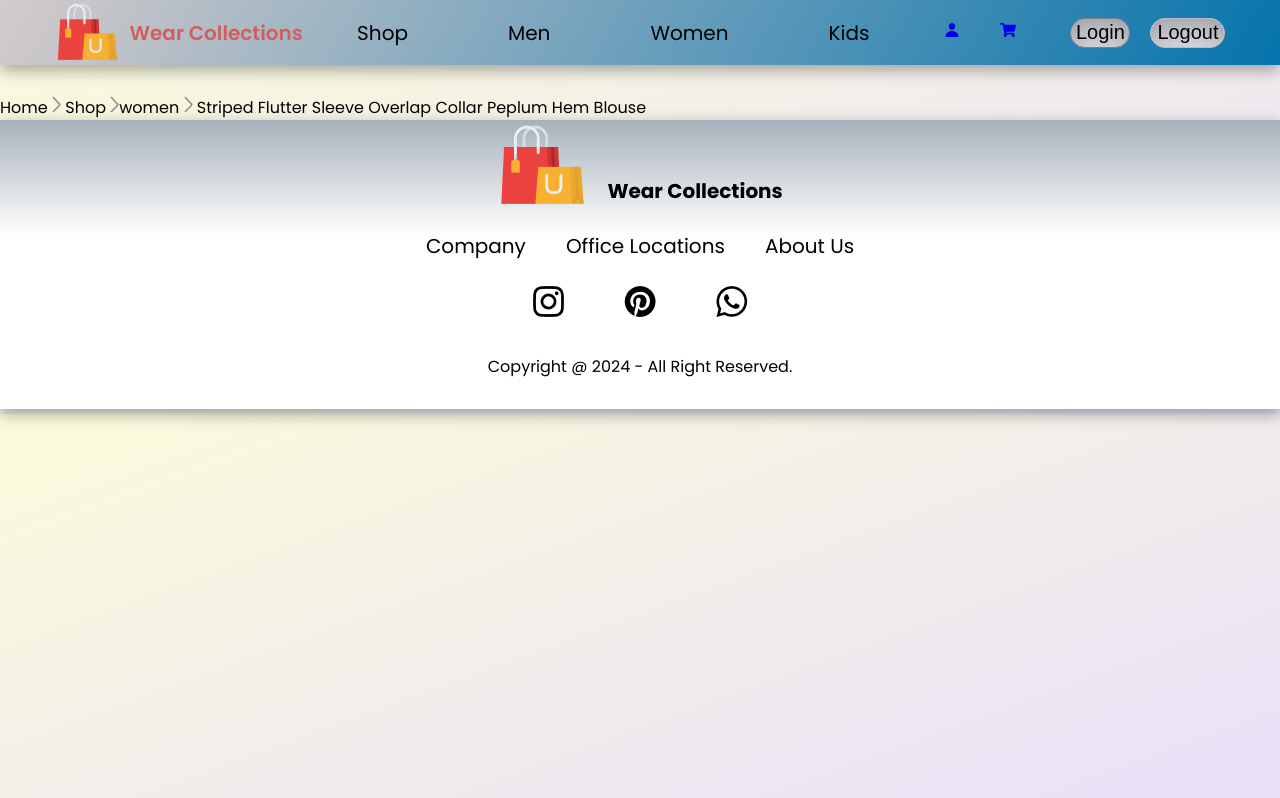
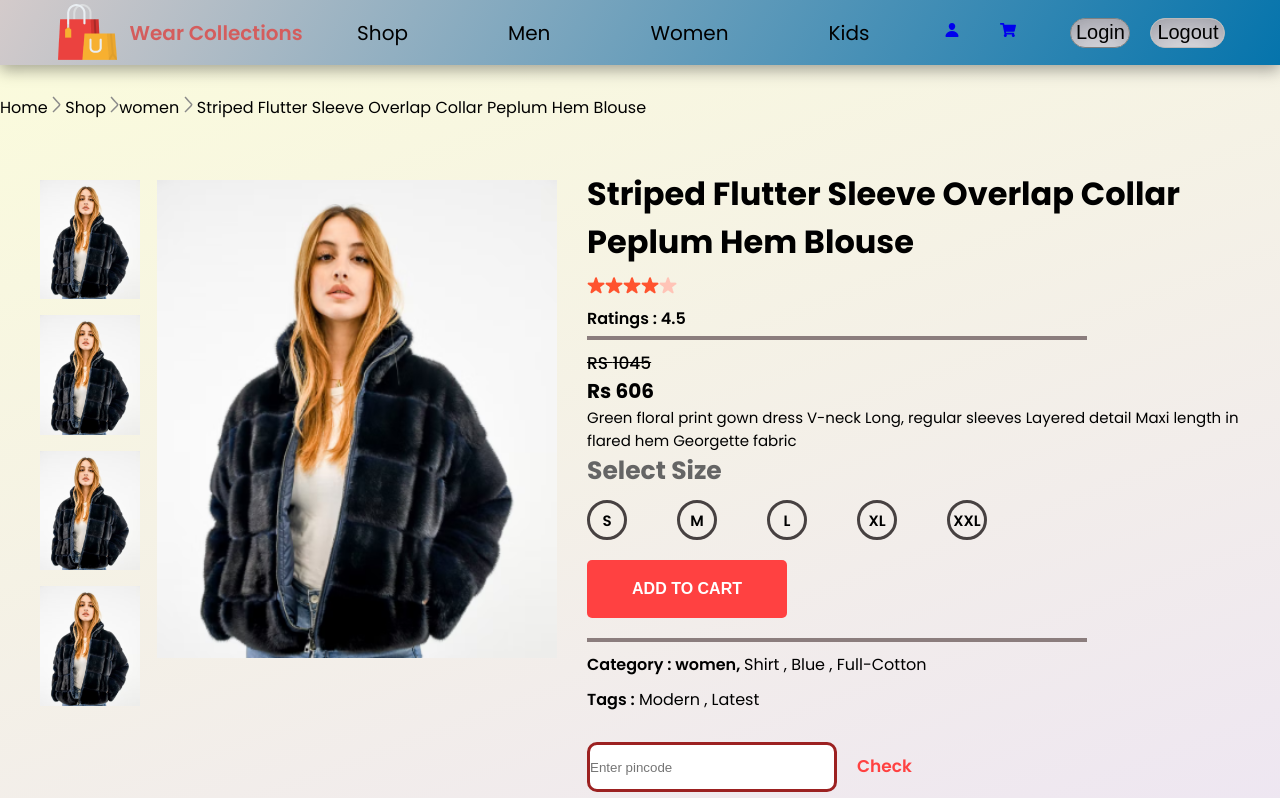
Before and after one commit to abhijit84842/Web_Development_Projects_2024, a React (Vite) app in the folder MERN Stack Project/Wear Collection E-commerce/Frontend/: page /product/1 in a window 1280 px wide. Shown: the top 798 px of the page. Built offline with nearby package versions, Linux system fonts and the light colour scheme.

Commit message:
complted product display

```diff
--- /dev/null
+++ b/MERN Stack Project/Wear Collection E-commerce/Frontend/src/Components/ProductDisplay/ProductDisplay.css
@@ -0,0 +1,142 @@
+.productdisplay{
+    display: flex;
+   /* background-color: aquamarine; */
+   margin: 40px 40px;
+}
+
+.productdisplay-left{
+    margin-top: 20px;
+    display: flex;
+    gap: 17px;
+
+
+}
+
+.productdisplay-img-list{
+    display: flex;
+    flex-direction: column;
+    gap: 16px;
+}
+
+.productdisplay-img-list img{
+    width: 100px;
+
+}
+
+.productdisplay-main-img{
+    width: 400px;
+
+}
+
+.productdisplay-right{
+    margin-top: 10px;
+    margin-left: 30px;
+}
+
+.productdisplay-right-star{
+    padding: 10px 0;
+
+}
+.productdisplay-right-ratings{
+    padding: 5px 0px;
+    font-weight: 600;
+}
+
+.productdisplay-right-emptydiv{
+    width: 500px;
+    border: 2px solid rgb(139, 125, 125);
+}
+.productdisplay-right-emptydiv:hover{
+
+    width: 800px;
+    transition: 0.2s;
+    box-shadow: rgba(200, 20, 0, 0.2) 0px 7px 29px 0px;
+}
+
+.productdisplay-right-prices-orginal-price{
+    font-size: 17px;
+    font-weight: 500;
+    text-decoration: line-through;
+}
+
+.productdisplay-right-prices-current-price{
+    font-size: 20px;
+    font-weight: 700;
+}
+.productdisplay-right-star-description{
+
+    font-size: 15px;
+}
+
+.productdisplay-right-size h1{
+    font-size: 25px;
+    color: #656565;
+}
+.productdisplay-right-sizes{
+    margin-top: 10px;
+    display: flex;
+    justify-content:left;
+    align-items: left;
+    gap: 50px;
+}
+
+.productdisplay-right-sizes div{
+    width: 40px;
+    height: 40px;
+    margin-bottom: 20px;
+    display: flex;
+    justify-content: center;
+    align-items: center;
+    border: 3px solid rgb(71, 65, 65);
+    border-radius: 50px;
+    font-size: 15px;
+    font-weight: 600;
+}
+
+.productdisplay-right button{
+    padding:20px 40px ;
+    width: 200px;
+    font-size: 16px;
+    font-weight: 600;
+    color: white;
+    background: #FF4141;
+    margin-bottom: 20px;
+    border: none;
+    outline: none;
+    cursor: pointer;
+    border-radius: 5px;
+}
+
+.productdisplay-right-category{
+    margin-top: 10px;
+
+}
+.productdisplay-right-category span{
+    font-weight: 600;
+}
+
+.productdisplay-right-deliveryoptions{
+    margin-top: 30px;
+}
+
+.productdisplay-right-deliveryoptions-pincode input{
+width: 250px;
+height: 50px;
+border: 3px solid rgb(156, 33, 33);
+border-radius: 10px;
+
+}
+
+.productdisplay-right-deliveryoptions-pincode-check{
+    padding-left: 20px;
+    color: #FF4141;
+    font-size: 17px;
+    font-weight: 600;
+    cursor: pointer;
+}
+
+.productdisplay-right-deliveryoptions-pincode p{
+    padding-top: 5px;
+    font-size: 10px;
+    padding-bottom: 40px;
+}
--- /dev/null
+++ b/MERN Stack Project/Wear Collection E-commerce/Frontend/src/Components/ProductDisplay/ProductDisplay.jsx
@@ -0,0 +1,89 @@
+import "./ProductDisplay.css";
+import star_icon from "../Assets/star_icon.png";
+import star_dull_icon from "../Assets/star_dull_icon.png";
+
+const ProductDisplay = ({ product }) => {
+  return (
+    <div className="productdisplay">
+      <div className="productdisplay-left">
+        <div className="productdisplay-img-list">
+          <img src={product.image} alt="" />
+          <img src={product.image} alt="" />
+          <img src={product.image} alt="" />
+          <img src={product.image} alt="" />
+        </div>
+        <div className="productdisplay-img">
+          <img className="productdisplay-main-img" src={product.image} alt="" />
+        </div>
+      </div>
+      <div className="productdisplay-right">
+        <h1>{product.name}</h1>
+        <div className="productdisplay-right-star">
+          <img src={star_icon} alt="" />
+          <img src={star_icon} alt="" />
+          <img src={star_icon} alt="" />
+          <img src={star_icon} alt="" />
+          <img src={star_dull_icon} alt="" />
+          <div className="productdisplay-right-ratings">
+            <span>Ratings : {product.rating.stars}</span>
+          </div>
+          <div className="productdisplay-right-emptydiv"></div>
+        </div>
+        <div className="productdisplay-right-prices">
+          <div className="productdisplay-right-prices-orginal-price">
+            RS {product.original_price}
+          </div>
+          <div className="productdisplay-right-prices-current-price">
+            Rs {product.current_price}
+          </div>
+        </div>
+        <div className="productdisplay-right-star-description">
+          Green floral print gown dress V-neck Long, regular sleeves Layered
+          detail Maxi length in flared hem Georgette fabric
+        </div>
+        <div className="productdisplay-right-size">
+          <h1>Select Size</h1>
+          <div className="productdisplay-right-sizes">
+            <div>S</div>
+            <div>M</div>
+            <div>L</div>
+            <div>XL</div>
+            <div>XXL</div>
+          </div>
+        </div>
+
+        <button>ADD TO CART</button>
+        <div className="productdisplay-right-emptydiv"></div>
+        <p className="productdisplay-right-category">
+          <span>Category : {product.category}, </span>
+          Shirt , Blue , Full-Cotton
+        </p>
+        <p className="productdisplay-right-category">
+          <span>Tags :</span> Modern , Latest
+        </p>
+
+        <div className="productdisplay-right-deliveryoptions">
+          <div className="productdisplay-right-deliveryoptions-pincode">
+            <input type="text" placeholder="Enter pincode" />
+            <span className="productdisplay-right-deliveryoptions-pincode-check">
+              Check
+            </span>
+            <p>
+              Please enter Pin Code to check delivery time & Pay on Delivery
+              Availability
+            </p>
+          </div>
+          <div className="productdisplay-right-deliveryoptions-descriptions">
+            <p>100% Orginal Products</p>
+            <p>Pay on Delivery might be available</p>
+            <p> Easy {product.return_period} days returns and exchanges</p>
+            <p>Try & Buy might be available</p>
+          </div>
+        </div>
+      </div>
+      <div />
+    </div>
+  );
+};
+
+export default ProductDisplay;
--- a/MERN Stack Project/Wear Collection E-commerce/Frontend/src/Pages/Product.jsx
+++ b/MERN Stack Project/Wear Collection E-commerce/Frontend/src/Pages/Product.jsx
@@ -2,24 +2,22 @@ import { useContext } from "react";
 import { ShopContext } from "../Context/ShopContext";
 import { useParams } from "react-router-dom";
 import Breadcrums from "../Components/Breadcrums/Breadcrums";
+import ProductDisplay from "../Components/ProductDisplay/ProductDisplay";
 
 const Product = () => {
   const { contextValue } = useContext(ShopContext);
   //console.log(contextValue);
   const products = contextValue.all_product;
-  //console.log(products);
 
   // usePrams=> React JS useParams Hook helps to access the parameters of the current route to manage the dynamic routes in the URL.
   const { productId } = useParams();
 
-  //console.log(productId);
-
   const Product = products.find((list) => list.id === Number(productId));
-  console.log(Product);
 
   return (
     <div>
       <Breadcrums product={Product} />
+      <ProductDisplay product={Product} />
     </div>
   );
 };
```
